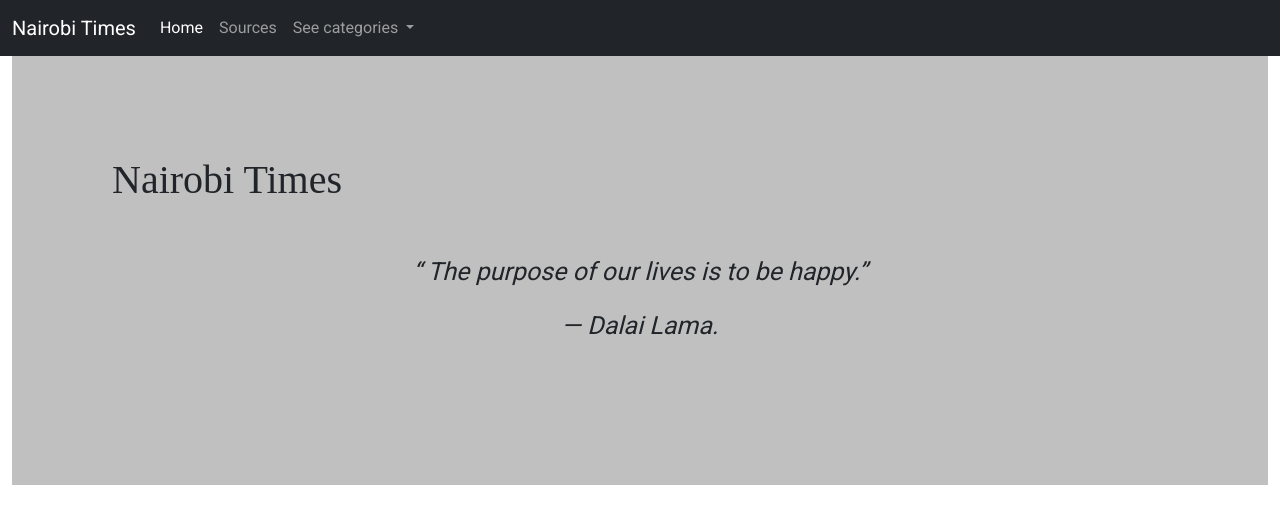
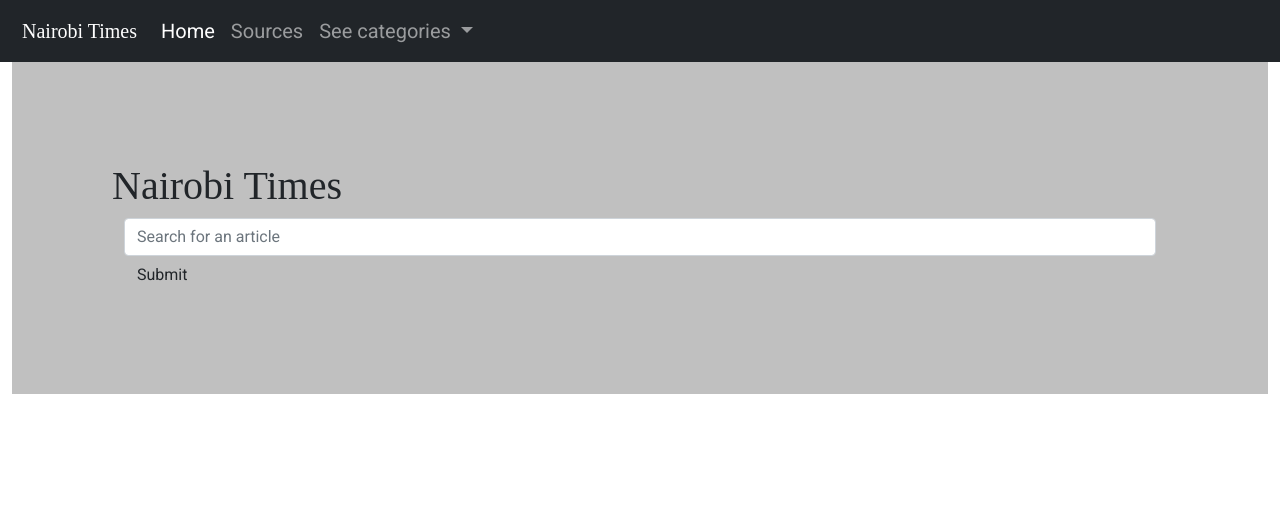
Before and after one commit to Cian747/new-app, a Flask app: template app/templates/index.html in a window 1280 px wide. Shown: the top 524 px of the page. Run offline with Flask 2, Linux system fonts and the light colour scheme; the template is opened without the code that fills it, so the values that code supplies are empty.

Commit message:
added new html and search functionality

```diff
--- a/app/config.py
+++ b/app/config.py
@@ -2,7 +2,7 @@ class Config:
     '''
     General configuration parent class
     '''
-    NEWS_API_SEARCH_URL = 'https://newsapi.org/v2/everything?q={}&apiKey{}'
+    NEWS_API_SEARCH_URL = 'https://newsapi.org/v2/everything?q={}&apiKey={}'
     NEWS_API_SOURCE_URL = 'https://newsapi.org/v2/top-headlines?country=us&apiKey={}'
     NEWS_API_CATEGORY_URL = 'https://newsapi.org/v2/top-headlines/sources?category={}&apiKey={}'
     NEWS_API_CHANNEL_URL = 'https://newsapi.org/v2/top-headlines?sources={}&apiKey={}'
--- a/app/request.py
+++ b/app/request.py
@@ -134,7 +134,6 @@ def get_channel(channel_id):
 
     return news_results
 
-
 def get_query(query):
     '''
     Function that gets the json response to our url request
--- a/app/static/css/navbar.css
+++ b/app/static/css/navbar.css
@@ -8,7 +8,7 @@ nav{
 }
 
 nav a{
-    font-size: 30px; ;
+    font-size: 20px; ;
     font-family: 'Cinzel', serif;
 }
 
--- a/app/templates/index.html
+++ b/app/templates/index.html
@@ -15,10 +15,15 @@
       <h1>Nairobi Times</h1>
     </div>
 
-    <div class='info'>
-      <p>“ The purpose of our lives is to be happy.”</p>
-      <cite>— Dalai Lama.</cite>
+
+    <div class="container">
+      <form>
+        <input type="text" name="search_query" placeholder="Search for an article" class="form-control">
+        <input type="submit" value="Submit" class="btn btn-default">
+      </form>
+
     </div>
+
     <!-- All the news -->
     <!-- <div class="row g-4"> -->
     <!-- <div class="col-md-3"> -->
--- a/app/templates/navbar.html
+++ b/app/templates/navbar.html
@@ -1,7 +1,7 @@
 <!-- Styles block -->
 
 {% block styles %}
-<link rel="stylesheet" href="{{url_for('static',filename='css/navabar.css')}}">
+<link rel="stylesheet" href="{{url_for('static',filename='css/navbar.css')}}">
 {% endblock %}
 
 <nav class="navbar navbar-expand-lg navbar-dark bg-dark">
--- a/app/templates/search-news.html
+++ b/app/templates/search-news.html
@@ -8,11 +8,6 @@
 <link rel="stylesheet" href="{{url_for('static',filename='css/search.css')}}">
 {% endblock %}
 
-<div class='container-fluid' id='main'>
-    <form action="">
-        <input type="text" name="input" id='name' # name>
-        <button class='btn btn-primary' type="submit">Search</button>
-    </form>
 
     <section id='greeting'>
         <div class='container'>
```
Also changed, not shown: app/templates/results.html (added, +18 -0 lines), app/views.py (+20 -2 lines).
